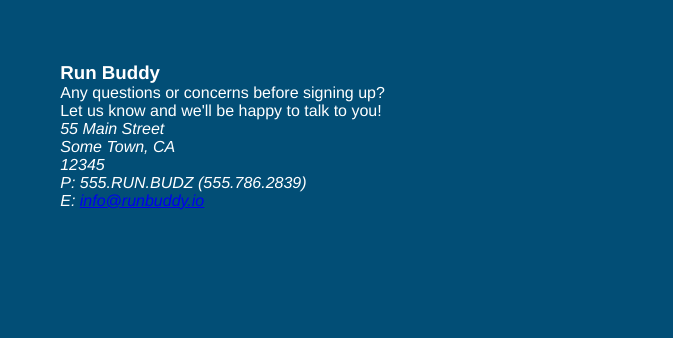
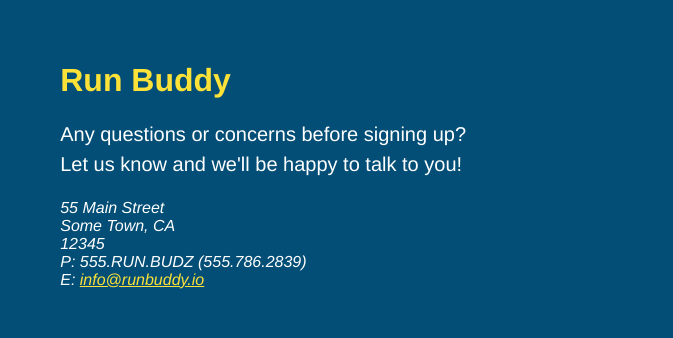
Before and after one commit to dsamuelson/run-buddy, a plain HTML site: page index.html in a window 1280 px wide. Shown: the part 4223-4561 px from the top of the page, 607-1280 px from the left. Drawn offline with Linux system fonts and the light colour scheme.

Commit message:
reach out section complete

```diff
--- a/assets/css/style.css
+++ b/assets/css/style.css
@@ -249,6 +249,22 @@ section {
     color: white;
 }
 
+.contact-info h3 {
+    color: #fce138;
+    font-size: 32px;
+}
+
+.contact-info p {
+    margin: 20px 0;
+    line-height: 1.5;
+    font-size: 20px;
+    font-style: normal;
+}
+
+.contact-info a {
+    color: #fce138;
+}
+
 /* Reach out styles end */
 
 .text-left {
```
